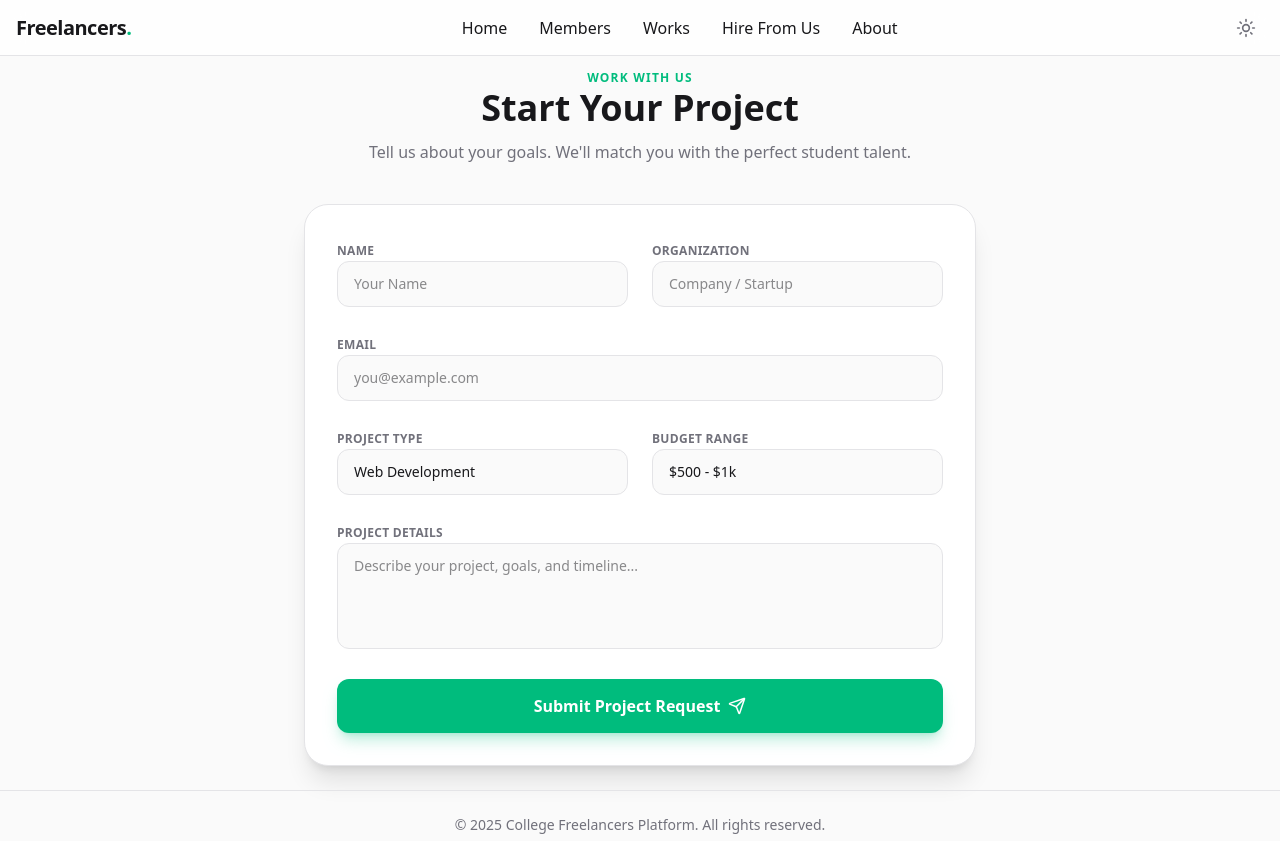
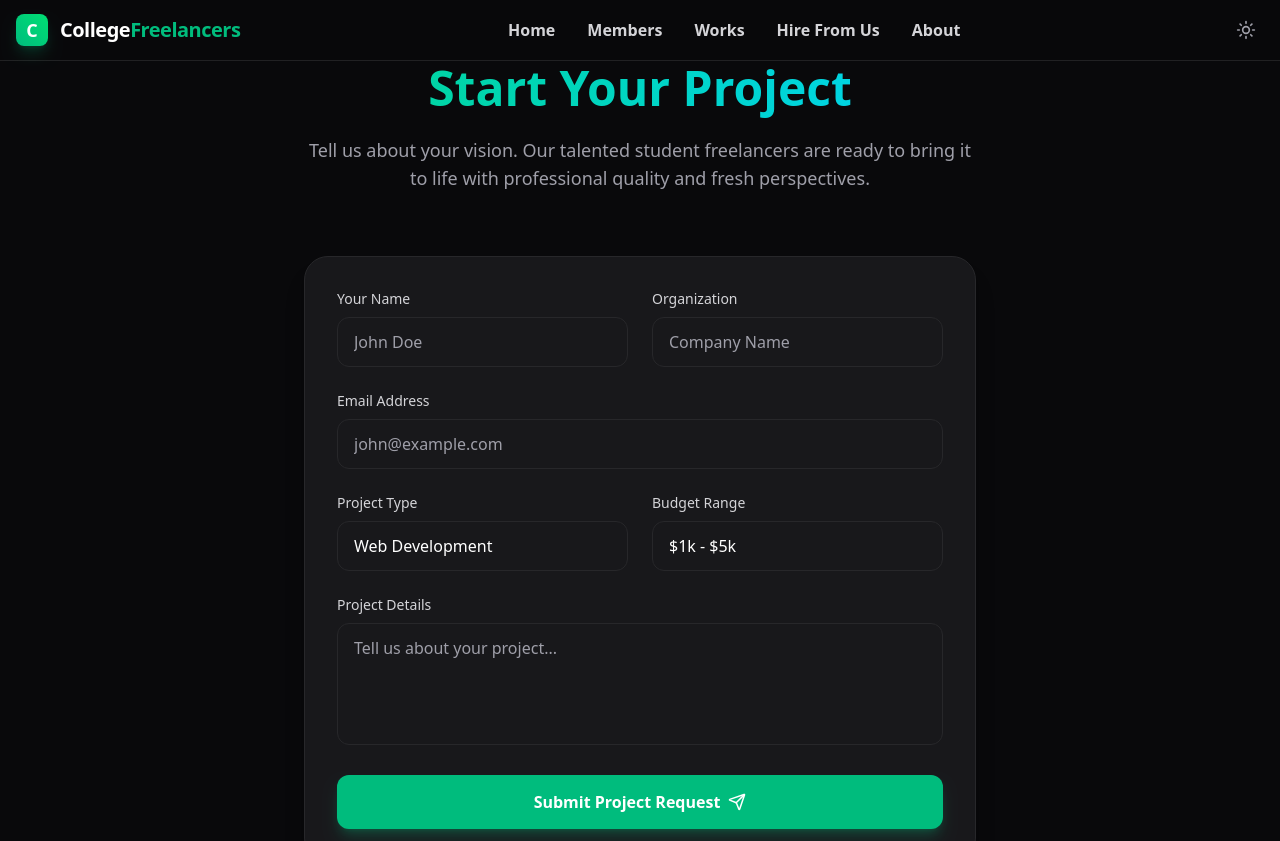
Before and after one commit to spiicez21/freelancers-website, a React (Vite) app in the folder Frontend/: page /hire in a window 1280 px wide. Shown: the top 841 px of the page. Built offline with nearby package versions, Linux system fonts and the light colour scheme.

Commit message:
feat: Scaffold initial frontend application with core pages, components, and Tailwind CSS setup.

```diff
--- a/Frontend/src/components/Layout.tsx
+++ b/Frontend/src/components/Layout.tsx
@@ -23,8 +23,10 @@ const Layout: React.FC = () => {
             <main className="pt-16 pb-6 px-4 max-w-screen-xl mx-auto">
                 <Outlet />
             </main>
-            <footer className="border-t border-zinc-200 dark:border-zinc-800 py-6 text-center text-sm text-zinc-500 dark:text-zinc-400">
-                <p>&copy; {new Date().getFullYear()} College Freelancers Platform. All rights reserved.</p>
+            <footer className="border-t border-zinc-200 dark:border-zinc-800 py-8 mt-12 bg-zinc-50 dark:bg-zinc-950">
+                <div className="max-w-screen-xl mx-auto px-4 text-center">
+                    <p className="text-sm text-zinc-500 dark:text-zinc-400">&copy; {new Date().getFullYear()} College Freelancers Platform. All rights reserved.</p>
+                </div>
             </footer>
         </div>
     );
--- a/Frontend/src/components/Navbar.tsx
+++ b/Frontend/src/components/Navbar.tsx
@@ -19,17 +19,21 @@ const Navbar: React.FC<NavbarProps> = ({ darkMode, toggleDarkMode }) => {
     ];
 
     return (
-        <nav className="fixed w-full z-50 top-0 start-0 border-b border-zinc-200 dark:border-zinc-800 bg-white/80 dark:bg-zinc-950/80 backdrop-blur-md h-14 flex items-center">
-            <div className="max-w-screen-xl flex flex-wrap items-center justify-between mx-auto p-4 w-full">
-                <Link to="/" className="flex items-center space-x-2 rtl:space-x-reverse">
-                    <span className="self-center text-xl font-bold tracking-tight whitespace-nowrap dark:text-white">
-                        Freelancers<span className="text-emerald-500">.</span>
+        <nav className="fixed w-full z-50 top-0 start-0 border-b border-zinc-200 dark:border-white/10 bg-white/80 dark:bg-zinc-950/80 backdrop-blur-md transition-colors duration-300">
+            <div className="max-w-screen-xl flex flex-wrap items-center justify-between mx-auto px-4 py-3">
+                <Link to="/" className="flex items-center space-x-3 rtl:space-x-reverse">
+                    <div className="w-8 h-8 rounded-lg bg-gradient-to-tr from-emerald-500 to-green-400 flex items-center justify-center shadow-lg shadow-emerald-500/20">
+                        <span className="text-white font-bold text-lg">C</span>
+                    </div>
+                    <span className="self-center text-xl font-bold whitespace-nowrap dark:text-white tracking-tight text-zinc-900">
+                        College<span className="text-emerald-500">Freelancers</span>
                     </span>
                 </Link>
                 <div className="flex md:order-2 space-x-3 md:space-x-0 rtl:space-x-reverse items-center gap-4">
                     <button
                         onClick={toggleDarkMode}
-                        className="p-2 text-zinc-500 rounded-lg hover:bg-zinc-100 dark:text-zinc-400 dark:hover:bg-zinc-800 focus:outline-none focus:ring-2 focus:ring-zinc-200 dark:focus:ring-zinc-700"
+                        className="p-2 text-zinc-500 rounded-lg hover:bg-zinc-100 dark:text-zinc-400 dark:hover:bg-zinc-800 focus:outline-none focus:ring-2 focus:ring-zinc-200 dark:focus:ring-zinc-700 transition-colors"
+                        aria-label="Toggle Dark Mode"
                     >
                         {darkMode ? <Sun size={20} /> : <Moon size={20} />}
                     </button>
@@ -37,7 +41,7 @@ const Navbar: React.FC<NavbarProps> = ({ darkMode, toggleDarkMode }) => {
                     <button
                         onClick={() => setIsOpen(!isOpen)}
                         type="button"
-                        className="inline-flex items-center p-2 w-10 h-10 justify-center text-sm text-zinc-500 rounded-lg md:hidden hover:bg-zinc-100 focus:outline-none focus:ring-2 focus:ring-zinc-200 dark:text-zinc-400 dark:hover:bg-zinc-700 dark:focus:ring-zinc-600"
+                        className="inline-flex items-center p-2 w-10 h-10 justify-center text-sm text-zinc-500 rounded-lg md:hidden hover:bg-zinc-100 focus:outline-none focus:ring-2 focus:ring-zinc-200 dark:text-zinc-400 dark:hover:bg-zinc-700 dark:focus:ring-zinc-600 transition-colors"
                         aria-controls="navbar-sticky"
                         aria-expanded={isOpen}
                     >
@@ -46,8 +50,7 @@ const Navbar: React.FC<NavbarProps> = ({ darkMode, toggleDarkMode }) => {
                     </button>
                 </div>
                 <div
-                    className={`items-center justify-between w-full md:flex md:w-auto md:order-1 ${isOpen ? 'block' : 'hidden'
-                        }`}
+                    className={`items-center justify-between w-full md:flex md:w-auto md:order-1 ${isOpen ? 'block' : 'hidden'}`}
                     id="navbar-sticky"
                 >
                     <ul className="flex flex-col p-4 md:p-0 mt-4 font-medium border border-zinc-100 rounded-lg bg-zinc-50 md:space-x-8 rtl:space-x-reverse md:flex-row md:mt-0 md:border-0 md:bg-transparent dark:bg-zinc-800 md:dark:bg-transparent dark:border-zinc-700">
@@ -55,7 +58,7 @@ const Navbar: React.FC<NavbarProps> = ({ darkMode, toggleDarkMode }) => {
                             <li key={link.name}>
                                 <Link
                                     to={link.path}
-                                    className="block py-2 px-3 text-zinc-900 rounded hover:bg-zinc-100 md:hover:bg-transparent md:hover:text-emerald-500 md:p-0 dark:text-white dark:hover:bg-zinc-700 dark:hover:text-white md:dark:hover:bg-transparent dark:border-zinc-700 transition-colors"
+                                    className="block py-2 px-3 text-zinc-600 rounded hover:bg-zinc-100 md:hover:bg-transparent md:hover:text-emerald-500 md:p-0 dark:text-zinc-300 dark:hover:bg-zinc-700 dark:hover:text-white md:dark:hover:bg-transparent dark:border-zinc-700 transition-colors font-semibold"
                                 >
                                     {link.name}
                                 </Link>
--- a/Frontend/src/index.css
+++ b/Frontend/src/index.css
@@ -1,4 +1,5 @@
 @import "tailwindcss";
+@config "../tailwind.config.js";
 
 @theme {
   --color-brand-primary: #10b981;
@@ -14,17 +15,21 @@
   --font-body: "Inter", "sans-serif";
 }
 
-:root {
-  color-scheme: light dark;
-}
-
 @layer base {
   body {
-    @apply bg-zinc-50 text-zinc-900 font-sans antialiased selection:bg-emerald-500/30;
+    @apply bg-zinc-50 text-zinc-900 antialiased selection:bg-emerald-500/20 selection:text-emerald-700;
   }
 
   .dark body {
-    @apply bg-zinc-950 text-zinc-100;
+    @apply bg-zinc-950 text-zinc-100 selection:bg-emerald-500/30 selection:text-emerald-400;
+  }
+
+  ::-webkit-scrollbar-track {
+    @apply bg-zinc-100 dark:bg-zinc-900;
+  }
+
+  ::-webkit-scrollbar-thumb {
+    @apply bg-zinc-300 dark:bg-zinc-800 rounded-full hover:bg-zinc-400 dark:hover:bg-zinc-700 transition-colors;
   }
 }
 
--- a/Frontend/src/pages/About.tsx
+++ b/Frontend/src/pages/About.tsx
@@ -4,12 +4,14 @@ import { Users, Target, ShieldCheck } from 'lucide-react';
 const About: React.FC = () => {
     return (
         <div className="space-y-16 max-w-4xl mx-auto">
-            <section className="text-center space-y-6">
-                <h1 className="text-4xl font-bold dark:text-white">About the Club</h1>
-                <p className="text-lg text-zinc-500 dark:text-zinc-400 max-w-2xl mx-auto">
-                    We are a collective of driven student freelancers, bridging the gap between academic learning and real-world impact.
+            <div className="text-center space-y-6 max-w-3xl mx-auto mb-20">
+                <h1 className="text-4xl md:text-5xl font-bold text-zinc-900 dark:text-white">
+                    Building the future of <span className="text-emerald-500">freelance</span>
+                </h1>
+                <p className="text-xl text-zinc-600 dark:text-zinc-400 leading-relaxed">
+                    College Freelancers is a platform bridging the gap between talented computer science students and businesses needing high-quality digital solutions.
                 </p>
-            </section>
+            </div>
 
             <section className="grid grid-cols-1 md:grid-cols-3 gap-8">
                 <div className="bg-zinc-50 dark:bg-zinc-900/50 p-6 rounded-2xl border border-zinc-100 dark:border-zinc-800 text-center space-y-3">
@@ -37,12 +39,17 @@ const About: React.FC = () => {
 
             <section className="space-y-6">
                 <h2 className="text-2xl font-bold dark:text-white">Meet the Core Team</h2>
-                <div className="grid grid-cols-2 md:grid-cols-4 gap-4">
-                    {[1, 2, 3, 4].map((i) => (
-                        <div key={i} className="bg-white dark:bg-zinc-900 border border-zinc-200 dark:border-zinc-800 rounded-xl p-4 text-center">
-                            <div className="w-20 h-20 mx-auto bg-zinc-200 dark:bg-zinc-800 rounded-full mb-3" />
-                            <h4 className="font-semibold dark:text-white">Team Member</h4>
-                            <span className="text-xs text-emerald-500 font-medium">Lead Organizer</span>
+                <div className="grid grid-cols-1 md:grid-cols-3 gap-8">
+                    {[
+                        { title: 'Quality First', desc: 'We maintain high standards through mentorship and peer code reviews.' },
+                        { title: 'Fresh Perspective', desc: 'Students bring the latest tech stack knowledge and innovative ideas.' },
+                        { title: 'Reliable Delivery', desc: 'Managed by senior students to ensure deadlines and requirements are met.' }
+                    ].map((value) => (
+                        <div key={value.title} className="p-8 bg-white dark:bg-zinc-900 rounded-2xl border border-zinc-200 dark:border-zinc-800">
+                            <h3 className="text-xl font-bold text-zinc-900 dark:text-white mb-3">{value.title}</h3>
+                            <p className="text-zinc-600 dark:text-zinc-400 leading-relaxed">
+                                {value.desc}
+                            </p>
                         </div>
                     ))}
                 </div>
--- a/Frontend/src/pages/Hire.tsx
+++ b/Frontend/src/pages/Hire.tsx
@@ -5,54 +5,55 @@ import Button from '../components/ui/Button';
 const Hire: React.FC = () => {
     return (
         <div className="max-w-2xl mx-auto space-y-10">
-            <div className="text-center space-y-3">
-                <span className="text-xs font-bold uppercase tracking-widest text-emerald-500">Work With Us</span>
-                <h1 className="text-4xl font-bold dark:text-white">Start Your Project</h1>
-                <p className="text-zinc-500 dark:text-zinc-400">Tell us about your goals. We'll match you with the perfect student talent.</p>
+            <div className="text-center space-y-4 mb-16">
+                <h1 className="text-4xl md:text-5xl font-bold bg-clip-text text-transparent bg-gradient-to-r from-emerald-400 to-cyan-400 pb-2">
+                    Start Your Project
+                </h1>
+                <p className="text-zinc-600 dark:text-zinc-400 text-lg max-w-2xl mx-auto">
+                    Tell us about your vision. Our talented student freelancers are ready to bring it to life with professional quality and fresh perspectives.
+                </p>
             </div>
-
             <form className="bg-white dark:bg-zinc-900 p-8 rounded-3xl border border-zinc-200 dark:border-zinc-800 shadow-xl dark:shadow-black/20 space-y-6">
                 <div className="grid grid-cols-1 md:grid-cols-2 gap-6">
-                    <div className="space-y-2">
-                        <label className="text-xs font-semibold uppercase text-zinc-500 dark:text-zinc-400 tracking-wide">Name</label>
-                        <input type="text" className="w-full px-4 py-3 bg-zinc-50 dark:bg-zinc-950 border border-zinc-200 dark:border-zinc-800 rounded-xl focus:ring-2 focus:ring-emerald-500/20 focus:border-emerald-500 outline-none dark:text-white text-sm transition-all" placeholder="Your Name" />
+                    <div>
+                        <label className="block text-sm font-medium text-zinc-700 dark:text-zinc-300 mb-2">Your Name</label>
+                        <input type="text" className="w-full px-4 py-3 bg-white dark:bg-zinc-900 border border-zinc-200 dark:border-zinc-800 rounded-xl focus:ring-2 focus:ring-emerald-500/20 focus:border-emerald-500 outline-none transition-all text-zinc-900 dark:text-white placeholder:text-zinc-400" placeholder="John Doe" />
                     </div>
-                    <div className="space-y-2">
-                        <label className="text-xs font-semibold uppercase text-zinc-500 dark:text-zinc-400 tracking-wide">Organization</label>
-                        <input type="text" className="w-full px-4 py-3 bg-zinc-50 dark:bg-zinc-950 border border-zinc-200 dark:border-zinc-800 rounded-xl focus:ring-2 focus:ring-emerald-500/20 focus:border-emerald-500 outline-none dark:text-white text-sm transition-all" placeholder="Company / Startup" />
+                    <div>
+                        <label className="block text-sm font-medium text-zinc-700 dark:text-zinc-300 mb-2">Organization</label>
+                        <input type="text" className="w-full px-4 py-3 bg-white dark:bg-zinc-900 border border-zinc-200 dark:border-zinc-800 rounded-xl focus:ring-2 focus:ring-emerald-500/20 focus:border-emerald-500 outline-none transition-all text-zinc-900 dark:text-white placeholder:text-zinc-400" placeholder="Company Name" />
                     </div>
                 </div>
 
-                <div className="space-y-2">
-                    <label className="text-xs font-semibold uppercase text-zinc-500 dark:text-zinc-400 tracking-wide">Email</label>
-                    <input type="email" className="w-full px-4 py-3 bg-zinc-50 dark:bg-zinc-950 border border-zinc-200 dark:border-zinc-800 rounded-xl focus:ring-2 focus:ring-emerald-500/20 focus:border-emerald-500 outline-none dark:text-white text-sm transition-all" placeholder="you@example.com" />
+                <div>
+                    <label className="block text-sm font-medium text-zinc-700 dark:text-zinc-300 mb-2">Email Address</label>
+                    <input type="email" className="w-full px-4 py-3 bg-white dark:bg-zinc-900 border border-zinc-200 dark:border-zinc-800 rounded-xl focus:ring-2 focus:ring-emerald-500/20 focus:border-emerald-500 outline-none transition-all text-zinc-900 dark:text-white placeholder:text-zinc-400" placeholder="john@example.com" />
                 </div>
 
                 <div className="grid grid-cols-1 md:grid-cols-2 gap-6">
-                    <div className="space-y-2">
-                        <label className="text-xs font-semibold uppercase text-zinc-500 dark:text-zinc-400 tracking-wide">Project Type</label>
-                        <select className="w-full px-4 py-3 bg-zinc-50 dark:bg-zinc-950 border border-zinc-200 dark:border-zinc-800 rounded-xl focus:ring-2 focus:ring-emerald-500/20 focus:border-emerald-500 outline-none dark:text-white text-sm transition-all appearance-none">
+                    <div>
+                        <label className="block text-sm font-medium text-zinc-700 dark:text-zinc-300 mb-2">Project Type</label>
+                        <select className="w-full px-4 py-3 bg-white dark:bg-zinc-900 border border-zinc-200 dark:border-zinc-800 rounded-xl focus:ring-2 focus:ring-emerald-500/20 focus:border-emerald-500 outline-none transition-all text-zinc-900 dark:text-white appearance-none">
                             <option>Web Development</option>
-                            <option>Design & Branding</option>
                             <option>Mobile App</option>
-                            <option>Content & Copy</option>
+                            <option>UI/UX Design</option>
                             <option>Other</option>
                         </select>
                     </div>
-                    <div className="space-y-2">
-                        <label className="text-xs font-semibold uppercase text-zinc-500 dark:text-zinc-400 tracking-wide">Budget Range</label>
-                        <select className="w-full px-4 py-3 bg-zinc-50 dark:bg-zinc-950 border border-zinc-200 dark:border-zinc-800 rounded-xl focus:ring-2 focus:ring-emerald-500/20 focus:border-emerald-500 outline-none dark:text-white text-sm transition-all appearance-none">
-                            <option>$500 - $1k</option>
+                    <div>
+                        <label className="block text-sm font-medium text-zinc-700 dark:text-zinc-300 mb-2">Budget Range</label>
+                        <select className="w-full px-4 py-3 bg-white dark:bg-zinc-900 border border-zinc-200 dark:border-zinc-800 rounded-xl focus:ring-2 focus:ring-emerald-500/20 focus:border-emerald-500 outline-none transition-all text-zinc-900 dark:text-white appearance-none">
                             <option>$1k - $5k</option>
-                            <option>$5k+</option>
+                            <option>$5k - $10k</option>
+                            <option>$10k+</option>
                             <option>Not sure yet</option>
                         </select>
                     </div>
                 </div>
 
-                <div className="space-y-2">
-                    <label className="text-xs font-semibold uppercase text-zinc-500 dark:text-zinc-400 tracking-wide">Project Details</label>
-                    <textarea rows={4} className="w-full px-4 py-3 bg-zinc-50 dark:bg-zinc-950 border border-zinc-200 dark:border-zinc-800 rounded-xl focus:ring-2 focus:ring-emerald-500/20 focus:border-emerald-500 outline-none dark:text-white text-sm resize-none transition-all" placeholder="Describe your project, goals, and timeline..."></textarea>
+                <div>
+                    <label className="block text-sm font-medium text-zinc-700 dark:text-zinc-300 mb-2">Project Details</label>
+                    <textarea rows={4} className="w-full px-4 py-3 bg-white dark:bg-zinc-900 border border-zinc-200 dark:border-zinc-800 rounded-xl focus:ring-2 focus:ring-emerald-500/20 focus:border-emerald-500 outline-none transition-all text-zinc-900 dark:text-white placeholder:text-zinc-400 resize-none" placeholder="Tell us about your project..."></textarea>
                 </div>
 
                 <Button variant="primary" size="lg" className="w-full gap-2 group">
--- a/Frontend/src/pages/Home.tsx
+++ b/Frontend/src/pages/Home.tsx
@@ -31,45 +31,31 @@ const Home: React.FC = () => {
             </div>
 
             {/* Why Choose Us */}
-            <section className="max-w-5xl mx-auto">
-                <div className="text-center mb-12">
-                    <h2 className="text-3xl font-bold dark:text-white mb-3">Why Hire Student Freelancers?</h2>
-                    <p className="text-zinc-500 dark:text-zinc-400">Professional quality at startup-friendly rates.</p>
+            <section>
+                <div className="flex flex-col md:flex-row justify-between items-end mb-10 gap-6">
+                    <div>
+                        <h2 className="text-3xl font-bold text-zinc-900 dark:text-white mb-3">Why Choose Us?</h2>
+                        <p className="text-zinc-600 dark:text-zinc-400 max-w-xl">We combine academic excellence with professional delivery standards.</p>
+                    </div>
                 </div>
 
-                <div className="grid grid-cols-1 md:grid-cols-3 gap-8">
-                    <div className="p-6 bg-zinc-50 dark:bg-zinc-900/50 rounded-2xl border border-zinc-200 dark:border-zinc-800 hover:border-emerald-500/30 transition-colors">
-                        <div className="w-12 h-12 bg-emerald-100 dark:bg-emerald-900/30 text-emerald-600 dark:text-emerald-400 rounded-lg flex items-center justify-center mb-4">
-                            <Zap size={24} />
+                <div className="grid grid-cols-1 md:grid-cols-3 gap-6">
+                    {[
+                        { title: 'Fresh Perspectives', icon: '💡', desc: 'Innovative solutions using the latest technologies and academic research.' },
+                        { title: 'Vetted Talent', icon: '✨', desc: 'Only top-performing students with proven project portfolios.' },
+                        { title: 'Cost Effective', icon: '💎', desc: 'Premium quality deliverables at competitive academic rates.' }
+                    ].map((item) => (
+                        <div key={item.title} className="p-8 rounded-[32px] bg-white dark:bg-zinc-900 border border-zinc-200 dark:border-zinc-800 hover:border-emerald-500/50 transition-colors">
+                            <div className="text-4xl mb-6">{item.icon}</div>
+                            <h3 className="text-xl font-bold text-zinc-900 dark:text-white mb-3">{item.title}</h3>
+                            <p className="text-zinc-600 dark:text-zinc-400 leading-relaxed">{item.desc}</p>
                         </div>
-                        <h3 className="font-bold text-lg dark:text-white mb-2">Fresh Perspectives</h3>
-                        <p className="text-sm text-zinc-500 dark:text-zinc-400 leading-relaxed">
-                            Access talent that is up-to-date with the latest technologies, frameworks, and design trends straight from academia.
-                        </p>
-                    </div>
-                    <div className="p-6 bg-zinc-50 dark:bg-zinc-900/50 rounded-2xl border border-zinc-200 dark:border-zinc-800 hover:border-emerald-500/30 transition-colors">
-                        <div className="w-12 h-12 bg-blue-100 dark:bg-blue-900/30 text-blue-600 dark:text-blue-400 rounded-lg flex items-center justify-center mb-4">
-                            <Rocket size={24} />
-                        </div>
-                        <h3 className="font-bold text-lg dark:text-white mb-2">Agile Delivery</h3>
-                        <p className="text-sm text-zinc-500 dark:text-zinc-400 leading-relaxed">
-                            We work fast and iterate quickly. Perfect for MVPs, prototypes, and rapid redesigns for your startup.
-                        </p>
-                    </div>
-                    <div className="p-6 bg-zinc-50 dark:bg-zinc-900/50 rounded-2xl border border-zinc-200 dark:border-zinc-800 hover:border-emerald-500/30 transition-colors">
-                        <div className="w-12 h-12 bg-purple-100 dark:bg-purple-900/30 text-purple-600 dark:text-purple-400 rounded-lg flex items-center justify-center mb-4">
-                            <Shield size={24} />
-                        </div>
-                        <h3 className="font-bold text-lg dark:text-white mb-2">Vetted & Trusted</h3>
-                        <p className="text-sm text-zinc-500 dark:text-zinc-400 leading-relaxed">
-                            Every freelancer is screened by the club's core team. We ensure accountability and quality in every deliverable.
-                        </p>
-                    </div>
+                    ))}
                 </div>
             </section>
 
             {/* Featured Portfolios */}
-            <section>
+            < section >
                 <div className="flex justify-between items-end mb-8">
                     <div>
                         <h2 className="text-3xl font-bold dark:text-white">Featured Talent</h2>
@@ -103,8 +89,8 @@ const Home: React.FC = () => {
                         status="Available"
                     />
                 </div>
-            </section>
-        </div>
+            </section >
+        </div >
     );
 };
 
```
Also changed, not shown: Frontend/src/pages/Legal.tsx (+16 -15 lines), Frontend/src/pages/ProjectDetail.tsx (+5 -5 lines), Frontend/tailwind.config.js (added, +12 -0 lines).
